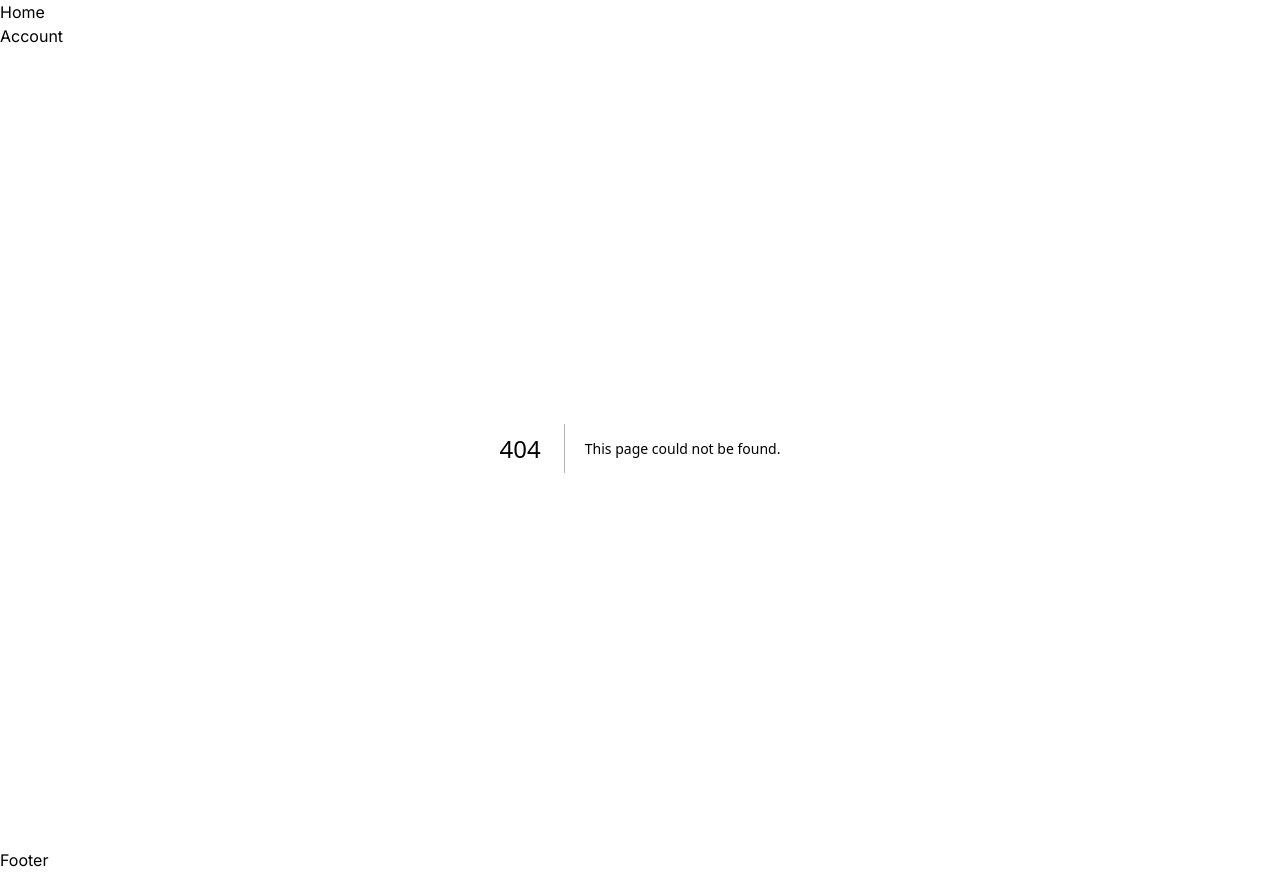
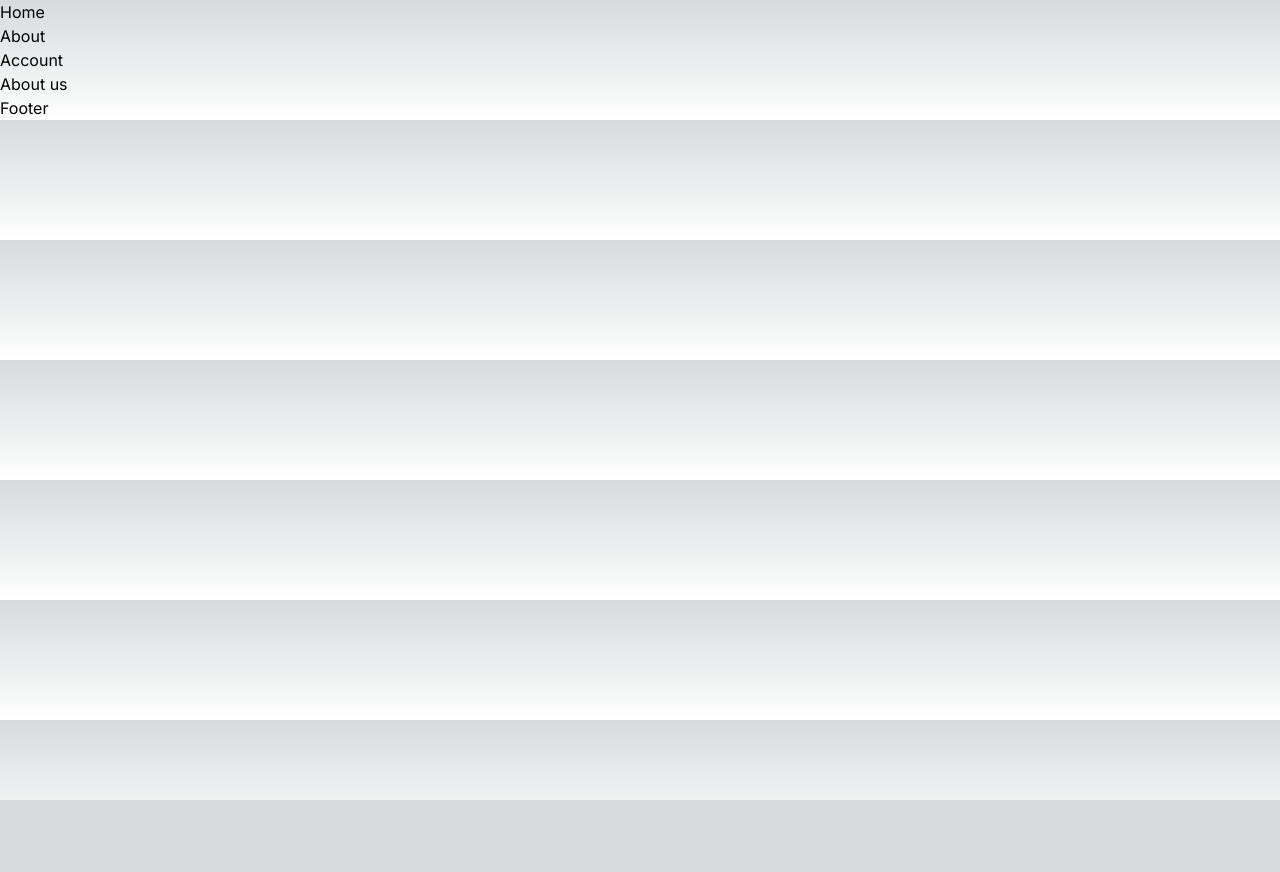
Before and after one commit to Health-Goods/Health-Goods-Marketplace, a Next.js app: page /about in a window 1280 px wide. Before the commit this address had no page. After the commit the page ends 800 px from the top, so only its background shows below. Built offline with nearby package versions, Linux system fonts and the light colour scheme.

Commit message:
added an about us page

```diff
--- /dev/null
+++ b/src/app/about/page.tsx
@@ -0,0 +1,11 @@
+
+const About = () => {
+
+    return (
+        <>
+            <h1>About us</h1>
+        </>
+    )
+}
+
+export default About;
--- a/src/app/components/navigation/navbar/index.tsx
+++ b/src/app/components/navigation/navbar/index.tsx
@@ -14,6 +14,11 @@
                         <li>
                             <Link href='/'>
                                 <p>Home</p>
+                            </Link>
+                        </li>
+                        <li>
+                            <Link href='/about'>
+                                <p>About</p>
                             </Link>
                         </li>
                         <li>
```
